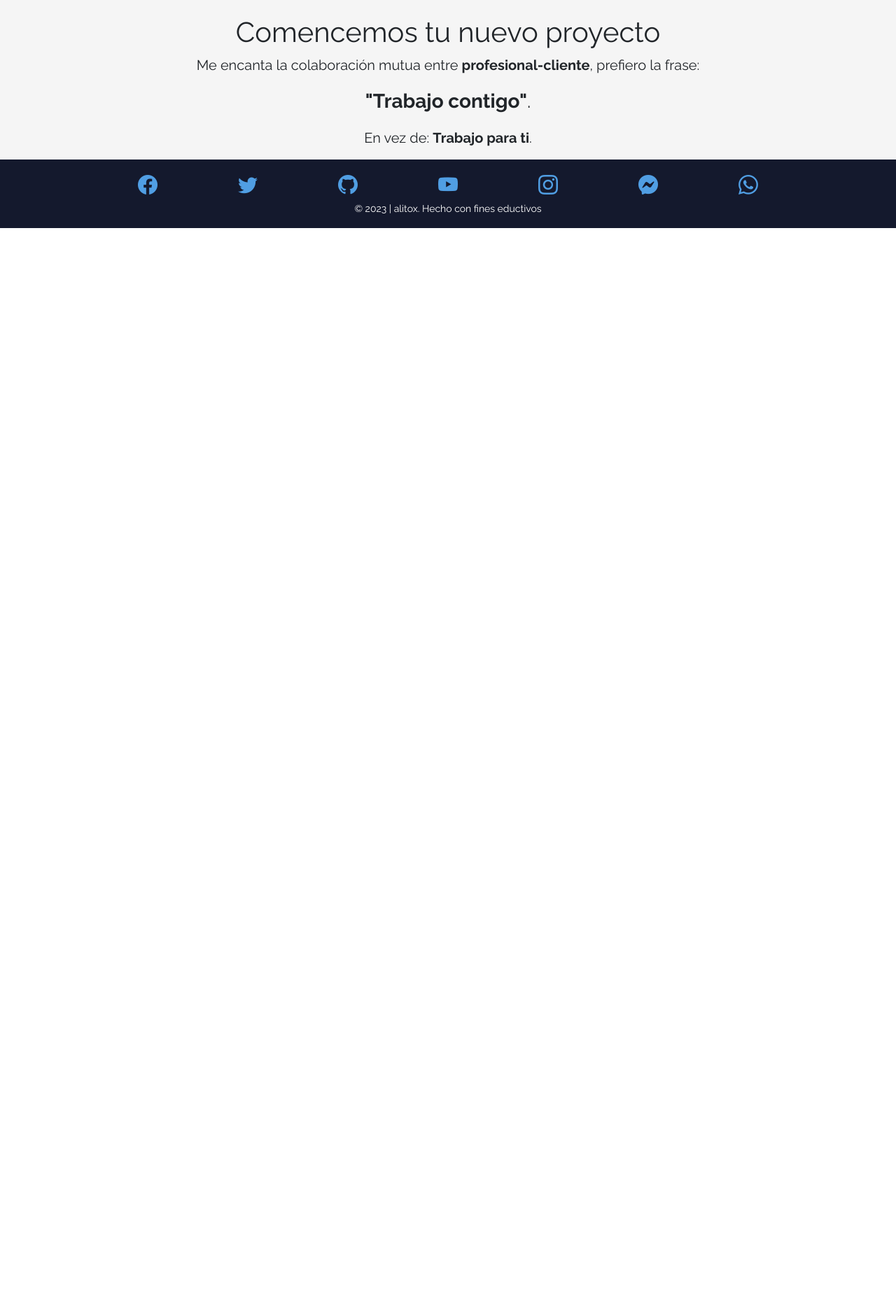
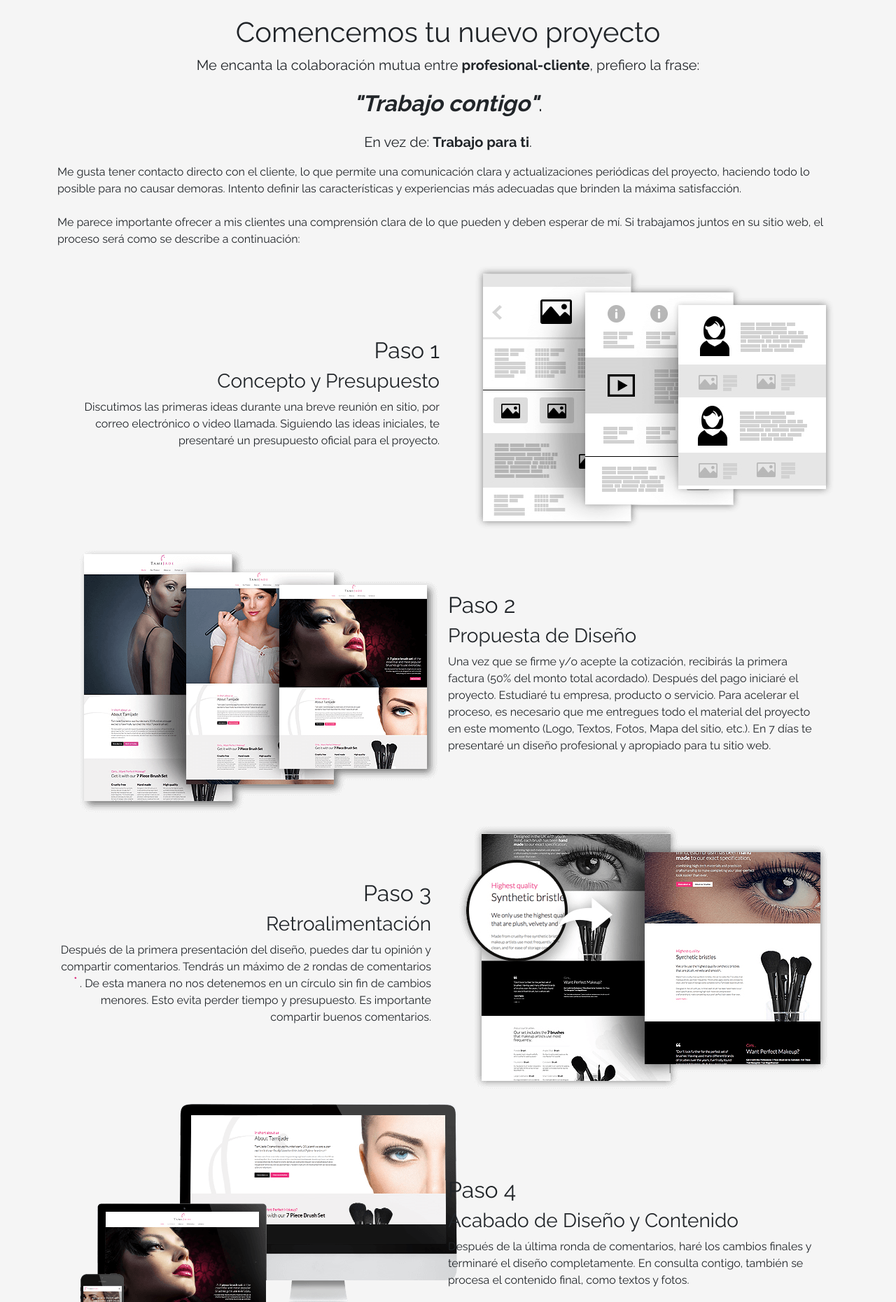
Before and after one commit to jabermudez/pratica_bootstrap, a plain HTML site: page comencemos.html in a window 1280 px wide. Shown: the part 100-1961 px from the top of the page at 70% size. Before the commit the page ends 800 px from the top, so only its background shows below. Drawn offline with nearby package versions, Linux system fonts and the light colour scheme.

Commit message:
Finalización creación página comencemos

```diff
--- a/comencemos.html
+++ b/comencemos.html
@@ -50,27 +50,79 @@
         </div>
       </div>
     </nav>
-    <main class="pt-5 bg-color">
+    <main class="py-5 bg-color">
       <div class="container">
-        <section class="row">
-          <article class="col-12 text-center">
-            <h1>Comencemos tu nuevo proyecto</h1>
-            <p class="fs-5">Me encanta la colaboración mutua entre <b>profesional-cliente</b>, prefiero la frase:</p>
-            <p class="fs-3"><b>"Trabajo contigo"</b>.</p>
-            <p class="fs-5">En vez de: <b>Trabajo para ti</b>.</p>
+        <article class="text-center">
+          <h1>Comencemos tu nuevo proyecto</h1>
+          <p class="fs-5">Me encanta la colaboración mutua entre <b>profesional-cliente</b>, prefiero la frase:</p>
+          <p class="fs-2"><b><i>"Trabajo contigo"</i></b>.</p>
+          <p class="fs-5">En vez de: <b>Trabajo para ti</b>.</p>
+          <p class="text-start">
+            Me gusta tener contacto directo con el cliente, lo que permite una comunicación clara y actualizaciones periódicas del proyecto, haciendo todo lo posible para no causar demoras. Intento definir las características y experiencias más adecuadas que brinden la máxima satisfacción.
+            <br><br>
+            Me parece importante ofrecer a mis clientes una comprensión clara de lo que pueden y deben esperar de mí. Si trabajamos juntos en su sitio web, el proceso será como se describe a continuación:</p>
+        </article>
+        <section class="row align-items-lg-center">
+          <article class="col-12 col-lg-6 text-lg-end">
+              <h2>Paso 1</h2>
+              <h3>Concepto y Presupuesto</h3>
+              <p>Discutimos las primeras ideas durante una breve reunión en sitio, por correo electrónico o video llamada. Siguiendo las ideas iniciales, te presentaré un presupuesto oficial para el proyecto.</p>
           </article>
           <article class="col-12 col-lg-6">
+            <img src="img/workflow-step-1.png" alt="Paso 1:Concepto y presupuesto">
           </article>
-          <article class="col-12 col-lg-6"></article>
-          <article class="col-12 col-lg-6"></article>
-          <article class="col-12 col-lg-6"></article>
-          <article class="col-12 col-lg-6"></article>
-          <article class="col-12 col-lg-6"></article>
-          <article class="col-12 col-lg-6"></article>
-          <article class="col-12 col-lg-6"></article>
-          <article class="col-12 col-lg-6"></article>
-          <article class="col-12 col-lg-6"></article>
+
+        <section class="row align-items-lg-center">
+          <article class="col-12 col-lg-6 order-lg-1">
+              <h2>Paso 2</h2>
+              <h3>Propuesta de Diseño</h3>
+              <p>Una vez que se firme y/o acepte la cotización, recibirás la primera factura (50% del monto total acordado). Después del pago iniciaré el proyecto. Estudiaré tu empresa, producto o servicio. Para acelerar el proceso, es necesario que me entregues todo el material del proyecto en este momento (Logo, Textos, Fotos, Mapa del sitio, etc.). En 7 días te presentaré un diseño profesional y apropiado para tu sitio web.</p>
+          </article>
+          <article class="col-12 col-lg-6">
+            <img src="img/workflow-step-2.png" alt="Paso 1:Concepto y presupuesto">
+          </article>
         </section>
+
+        <section class="row align-items-lg-center">
+          <article class="col-12 col-lg-6 text-lg-end">
+              <h2>Paso 3</h2>
+              <h3>Retroalimentación</h3>
+              <p>Después de la primera presentación del diseño, puedes dar tu opinión y compartir comentarios. Tendrás un máximo de 2 rondas de comentarios <sup class="text-first-color fw-bold">*</sup> . De esta manera no nos detenemos en un círculo sin fin de cambios menores. Esto evita perder tiempo y presupuesto. Es importante compartir buenos comentarios.
+              </p>
+          </article>
+          <article class="col-12 col-lg-6">
+            <img src="img/workflow-step-3.png" alt="Paso 1:Concepto y presupuesto">
+          </article>
+        </section>
+
+        <section class="row align-items-lg-center">
+          <article class="col-12 col-lg-6 order-lg-1">
+              <h2>Paso 4</h2>
+              <h3>Acabado de Diseño y Contenido</h3>
+              <p>Después de la última ronda de comentarios, haré los cambios finales y terminaré el diseño completamente. En consulta contigo, también se procesa el contenido final, como textos y fotos.</p>
+          </article>
+          <article class="col-12 col-lg-6">
+            <img src="img/workflow-step-4.png" alt="Paso 1:Concepto y presupuesto">
+          </article>
+        </section>
+
+        <section class="row align-items-lg-center">
+          <article class="col-12 col-lg-6 text-lg-end">
+              <h2>Paso 5</h2>
+              <h3>Fin del Proyecto</h3>
+              <p>Dependiendo de la complejidad del proyecto, se terminará de 2 a 8 semanas. Una vez finalizado, recibirás la factura final (a menos que se acuerde de otra manera). Después del pago, te enviaré una copia de todos los archivos originales y pondré en línea tu sitio. Después de esta etapa, los cambios menores y los errores se procesarán de forma gratuita. Los cambios mayores tendrán costos adicionales<sup class="text-first-color fw-bold">*</sup>.
+              </p>
+          </article>
+          <article class="col-12 col-lg-6">
+            <img src="img/workflow-step-5.png" alt="Paso 1:Concepto y presupuesto">
+          </article>
+        </section>
+      </section>
+      <article>
+        <p class="text-center">
+          <small><sup class="text-first-color fw-bold">*</sup> Todo cambio adicional generará cargos extras. Tarifa por hora: $50usd + impuestos</small>
+        </p>
+      </article>
       </div>
 
     </main>
--- a/css/style.css
+++ b/css/style.css
@@ -86,6 +86,18 @@ a:hover {
     color: var(--bs-white);
 }
 /* ***** My Styles ***** */
+.bg-color {
+    background-color: var(--bg-color);
+}
+
+.bg-alpha-color {
+    background-color: var(--bg-alpha-color);
+}
+
+.bg-second-alpha-color {
+    background-color: var(--second-alpha-color);
+}
+
 .bg-gradient-blue-green {
     background-color: rgba(83, 184, 152, 1);
     background-image: linear-gradient(
@@ -107,19 +119,12 @@ a:hover {
 }
 
 
-.bg-color {
-    background-color: var(--bg-color);
+.bg-third-color {
+    background-color: var(--third-color);
 }
 
-.bg-alpha-color {
-    background-color: var(--bg-alpha-color);
-}
-
-.bg-second-alpha-color {
-    background-color: var(--second-alpha-color);
-}
-.bg-third-color {
-    background-color: var(--third-color);
+.text-first-color {
+    color: var(--first-color);
 }
 
 .text-third {
```
